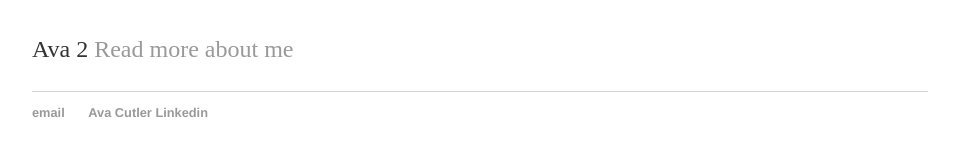
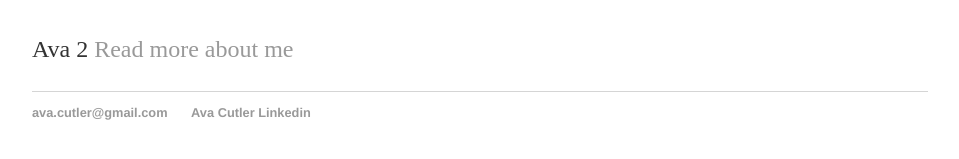
Before and after one commit to avacutler/----, a Jekyll site: the page built from index.html, in a window 1280 px wide. Shown: the part 251-410 px from the top of the page, without its empty margins (160-1119 px from the left). Built offline with Jekyll 4.4.1, drawn with Linux system fonts in a browser that asks for light colours.

Commit message:
Update default.html

```diff
--- a/_layouts/default.html
+++ b/_layouts/default.html
@@ -21,7 +21,7 @@
 			</div><!-- /.container -->
 			<footer>
 	    		<ul>
-	        		<li><a href="mailto:ava.cutler@gmail.com">email</a></li>
+	        		<li><a href="mailto:ava.cutler@gmail.com">ava.cutler@gmail.com</a></li>
 	        		<li><a href="https://www.linkedin.com/in/ava-h-c/">Ava Cutler Linkedin</a></li>
 				</ul>
 			</footer>
```
